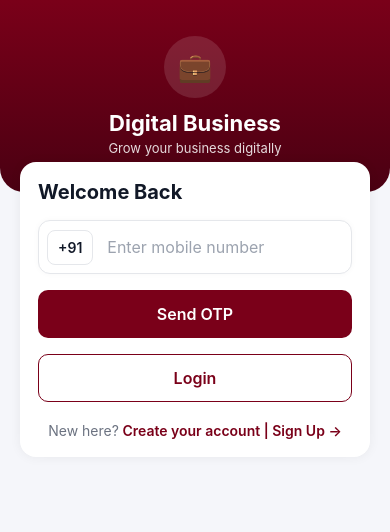
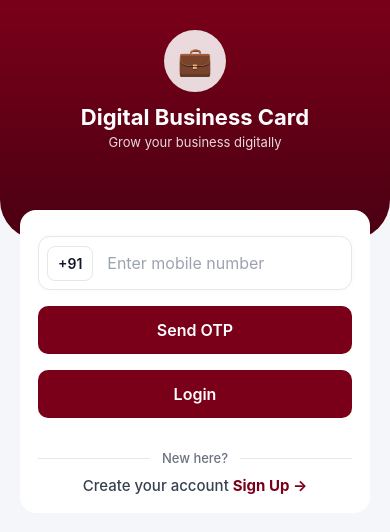
Before and after one commit to manuCodeLab/dbc-frontend, a React Native app: screen / in a window 390 px wide. Shown: the top 532 px of the page. Built offline with nearby package versions, Linux system fonts and the light colour scheme.

Commit message:
Login, Signup, OTP UI completed

```diff
--- a/src/screens/LoginScreen.js
+++ b/src/screens/LoginScreen.js
@@ -1,4 +1,4 @@
-import React, { useState } from 'react';
+import React, { useState, useEffect, useRef } from 'react';
 import {
   View,
   Text,
@@ -7,7 +7,9 @@ import {
   KeyboardAvoidingView,
   Platform,
   TouchableOpacity,
+  TextInput,
   Dimensions,
+  Alert,
 } from 'react-native';
 import { SafeAreaView } from 'react-native-safe-area-context';
 import HeaderGradient from '../components/HeaderGradient';
@@ -17,113 +19,288 @@ import { COLORS } from '../styles/colors';
 
 const { width } = Dimensions.get('window');
 
-const LoginScreen = ({ navigation }) => {
+export default function LoginScreen({ navigation }) {
   const [phone, setPhone] = useState('');
+  const [otpSent, setOtpSent] = useState(false);
+  const [otp, setOtp] = useState(['', '', '', '', '', '']);
+  const [timer, setTimer] = useState(30);
+  const [canResend, setCanResend] = useState(false);
+  const inputs = useRef([]);
+
+  useEffect(() => {
+    let interval;
+    if (otpSent && timer > 0) {
+      interval = setInterval(() => setTimer((t) => t - 1), 1000);
+    }
+    if (timer === 0) setCanResend(true);
+    return () => clearInterval(interval);
+  }, [otpSent, timer]);
+
+  // Only Indian 10 digit numbers while typing
+  const handlePhoneChange = (text) => {
+    let cleaned = text.replace(/\D/g, '');
+    if (cleaned.length > 10) cleaned = cleaned.slice(0, 10);
+    setPhone(cleaned);
+  };
+
+  // Send OTP (Dummy)
+  const handleSendOtp = () => {
+    if (!/^[6-9]\d{9}$/.test(phone)) {
+      Alert.alert(
+        'Invalid Number',
+        'Enter valid Indian mobile number (starts with 6-9)'
+      );
+      return;
+    }
+
+    Alert.alert('OTP Sent ✅', 'Your dummy OTP is: 123456');
+
+    setOtpSent(true);
+    setTimer(30);
+    setCanResend(false);
+  };
+
+  const handleResendOtp = () => {
+    if (!canResend) return;
+    Alert.alert('OTP Resent ✅', 'Your dummy OTP is: 123456');
+    setTimer(30);
+    setCanResend(false);
+  };
+
+  const handleOtpChange = (val, index) => {
+    const copy = [...otp];
+    copy[index] = val;
+    setOtp(copy);
+    if (val && index < 5) inputs.current[index + 1].focus();
+  };
+
+  // 🔁 Reset OTP boxes on wrong OTP
+  const resetOtpBoxes = () => {
+    setOtp(['', '', '', '', '', '']);
+    setTimeout(() => {
+      inputs.current[0]?.focus();
+    }, 100);
+  };
+
+  const handleLogin = () => {
+    if (otp.join('') === '123456') {
+      Alert.alert('Success 🎉', 'OTP Verified');
+    } else {
+      Alert.alert('Wrong OTP ❌', 'Enter 123456');
+      resetOtpBoxes();
+    }
+  };
 
   return (
     <SafeAreaView style={styles.safe}>
-      <KeyboardAvoidingView behavior={Platform.OS === 'ios' ? 'padding' : 'height'} style={{ flex: 1 }}>
-        <ScrollView contentContainerStyle={styles.container} keyboardShouldPersistTaps="handled">
+      <KeyboardAvoidingView
+        behavior={Platform.OS === 'ios' ? 'padding' : 'height'}
+        style={{ flex: 1 }}
+      >
+        <ScrollView contentContainerStyle={styles.container}>
+          <View style={{ flex: 1 }}>
+
             <HeaderGradient style={styles.header}>
               <View style={styles.iconWrap}>
                 <Text style={styles.icon}>💼</Text>
               </View>
-            <Text style={styles.appTitle}>Digital Business</Text>
+              <Text style={styles.appTitle}>Digital Business Card</Text>
               <Text style={styles.subtitle}>Grow your business digitally</Text>
             </HeaderGradient>
 
             <View style={styles.card}>
-            <Text style={styles.cardTitle}>Welcome Back</Text>
-
               <InputField
                 placeholder="Enter mobile number"
                 value={phone}
-              onChangeText={setPhone}
-              keyboardType="phone-pad"
+                onChangeText={handlePhoneChange}
+                keyboardType="number-pad"
                 showCountry
                 countryCode="+91"
+                maxLength={10}
               />
 
-            <PrimaryButton title="Send OTP" onPress={() => {}} variant="primary" />
-            <PrimaryButton title="Login" onPress={() => {}} variant="outlined" />
+              <PrimaryButton
+                title="Send OTP"
+                onPress={handleSendOtp}
+                variant="primary"
+              />
 
-            <View style={styles.bottomRow}>
-              <Text style={styles.newText}>New here?</Text>
-              <TouchableOpacity onPress={() => navigation?.navigate?.('Signup') }>
-                <Text style={styles.signupText}> Create your account | Sign Up →</Text>
+              {otpSent && (
+                <>
+                  <View style={styles.otpRow}>
+                    {otp.map((d, i) => (
+                      <TextInput
+                        key={i}
+                        ref={(r) => (inputs.current[i] = r)}
+                        style={styles.otpBox}
+                        keyboardType="number-pad"
+                        maxLength={1}
+                        value={d}
+                        onChangeText={(v) => {
+                          const copy = [...otp];
+                          copy[i] = v;
+                          setOtp(copy);
+
+                          // Move forward
+                          if (v && i < 5) {
+                            inputs.current[i + 1].focus();
+                          }
+                        }}
+                        onKeyPress={({ nativeEvent }) => {
+                          if (nativeEvent.key === 'Backspace') {
+                            if (otp[i] === '' && i > 0) {
+                              inputs.current[i - 1].focus();
+                            }
+                            const copy = [...otp];
+                            copy[i] = '';
+                            setOtp(copy);
+                          }
+                        }}
+                      />
+
+                    ))}
+                  </View>
+
+                  <TouchableOpacity
+                    onPress={handleResendOtp}
+                    disabled={!canResend}
+                    style={styles.resendWrap}
+                  >
+                    <Text style={styles.resendText}>
+                      {canResend
+                        ? 'Resend OTP'
+                        : `Resend OTP in ${timer}s`}
+                    </Text>
+                  </TouchableOpacity>
+                </>
+              )}
+              <PrimaryButton
+                title="Login"
+                onPress={handleLogin}
+                style={styles.loginBtn}
+              />
+
+
+              <View style={styles.dividerRow}>
+                <View style={styles.line} />
+                <Text style={styles.newHereText}>New here?</Text>
+                <View style={styles.line} />
+              </View>
+
+              <TouchableOpacity
+                style={styles.signupRow}
+                onPress={() => navigation.navigate('Signup')}
+              >
+                <Text style={styles.createText}>Create your account </Text>
+                <Text style={styles.signupText}>Sign Up →</Text>
               </TouchableOpacity>
             </View>
+
           </View>
         </ScrollView>
       </KeyboardAvoidingView>
     </SafeAreaView>
   );
-};
+}
 
 const styles = StyleSheet.create({
-  safe: {
-    flex: 1,
-    backgroundColor: COLORS.background,
+  safe: { flex: 1, backgroundColor: COLORS.background },
+  container: { flexGrow: 1 },
+
+  header: {
+    height: 240,
+    paddingHorizontal: 20,
+    paddingTop: 30,
+    alignItems: 'center',
+    justifyContent: 'flex-start',
+    borderBottomLeftRadius: 40,
+    borderBottomRightRadius: 40,
   },
-  container: {
-    flexGrow: 1,
-  },
-  header: {
-    paddingVertical: 36,
-    paddingHorizontal: 20,
-    borderBottomLeftRadius: 24,
-    borderBottomRightRadius: 24,
-    alignItems: 'center',
-  },
+
   iconWrap: {
-    backgroundColor: 'rgba(255,255,255,0.12)',
+    backgroundColor: 'rgba(255,255,255,0.85)',
     padding: 14,
     borderRadius: 40,
     marginBottom: 12,
   },
-  icon: {
-    fontSize: 28,
-  },
-  appTitle: {
-    color: '#FFF',
-    fontSize: 22,
-    fontWeight: '700',
-  },
+  icon: { fontSize: 28 },
+  appTitle: { color: '#FFF', fontSize: 22, fontWeight: '700' },
   subtitle: {
     color: 'rgba(255,255,255,0.85)',
     marginTop: 4,
     fontSize: 13,
   },
+
   card: {
     backgroundColor: COLORS.card,
     marginHorizontal: 20,
     marginTop: -30,
     borderRadius: 16,
     padding: 18,
-    shadowColor: '#000',
-    shadowOpacity: 0.06,
-    shadowRadius: 12,
     elevation: 3,
   },
-  cardTitle: {
+
+  otpRow: {
+    flexDirection: 'row',
+    justifyContent: 'space-between',
+    marginTop: 18,
+  },
+  otpBox: {
+    width: width / 8,
+    height: 48,
+    borderWidth: 1.5,
+    borderColor: COLORS.primary,
+    borderRadius: 10,
+    textAlign: 'center',
     fontSize: 20,
+    color: COLORS.text,
+  },
+  resendWrap: {
+    alignItems: 'center',
+    marginTop: 10,
+  },
+  resendText: {
+    color: COLORS.primary,
     fontWeight: '700',
-    color: COLORS.text,
-    marginBottom: 8,
+    textDecorationLine: 'underline',
   },
-  bottomRow: {
+
+  dividerRow: {
     flexDirection: 'row',
-    marginTop: 12,
     alignItems: 'center',
+    marginTop: 24,
+    marginBottom: 10,
+  },
+  line: {
+    flex: 1,
+    height: 1,
+    backgroundColor: '#E5E7EB',
+  },
+  newHereText: {
+    marginHorizontal: 12,
+    color: '#6B7280',
+    fontSize: 13,
+    fontWeight: '500',
+  },
+
+  signupRow: {
+    flexDirection: 'row',
     justifyContent: 'center',
+    alignItems: 'center',
   },
-  newText: {
-    color: '#6B7280',
+  createText: {
+    color: '#374151',
+    fontSize: 15,
+    fontWeight: '500',
   },
   signupText: {
     color: COLORS.primary,
-    fontWeight: '600',
+    fontSize: 15,
+    fontWeight: '700',
   },
+  loginBtn: {
+  backgroundColor: '#5B0F1A',  // burgundy
+  marginTop: 10,
+},
+
 });
-
-export default LoginScreen;
```
Also changed, not shown: src/screens/SignupScreen.js (+173 -58 lines). Lines whose indentation alone changed are shown as unchanged.
